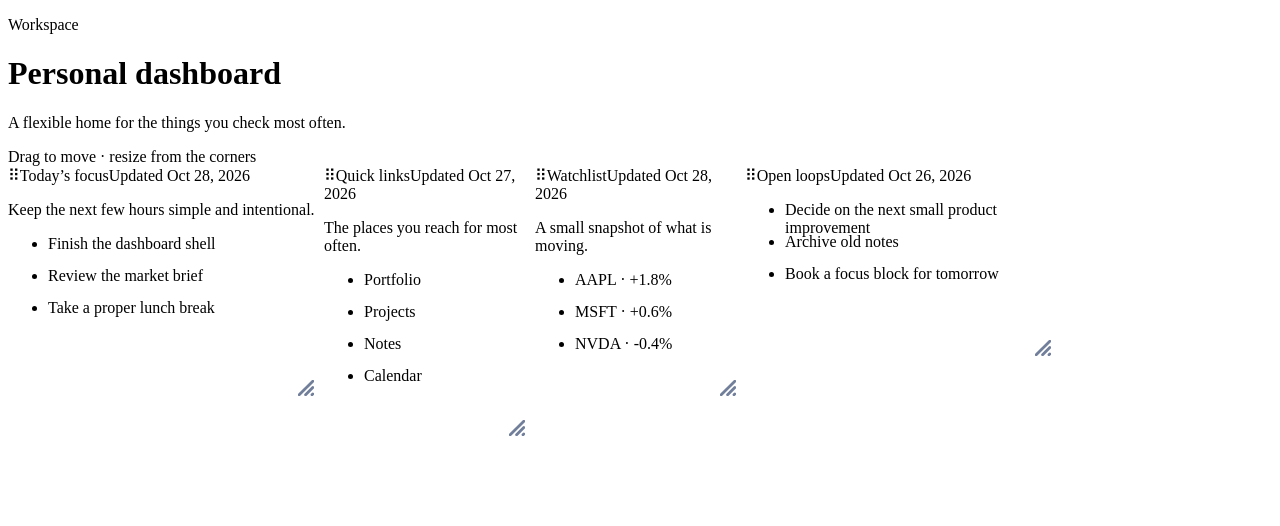
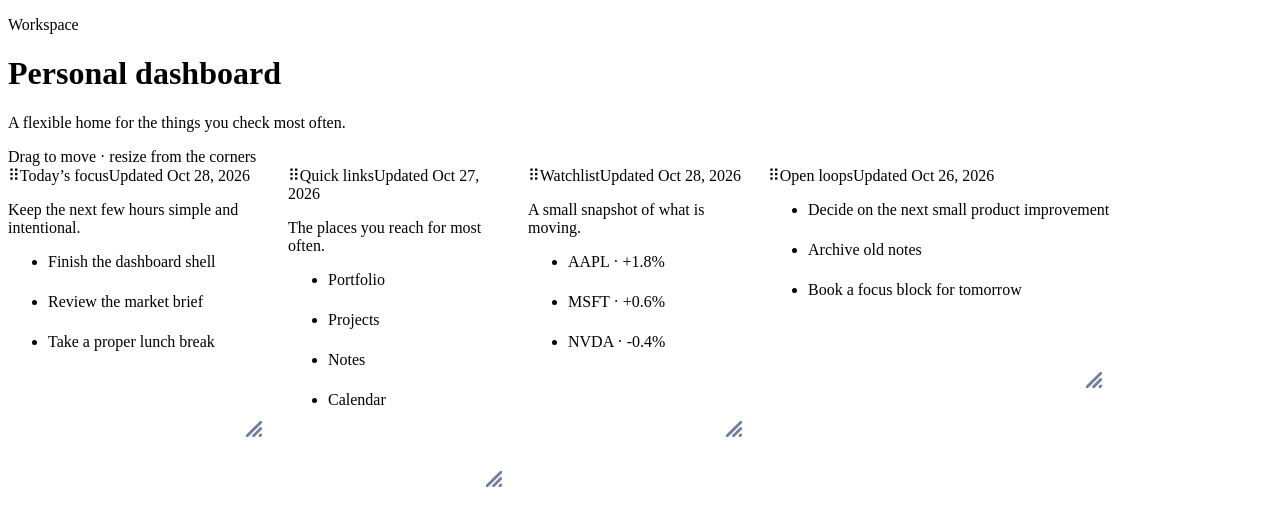
Before and after one commit to rofrantz/dashboard, a React (Vite) app in the folder apps/personal-dashboard/: page / in a window 1280 px wide. Shown: the top 526 px of the page. Built offline with nearby package versions, Linux system fonts and the light colour scheme.

Commit message:
Update dashboard layout and styles for enhanced card dimensions and spacing

```diff
--- a/apps/personal-dashboard/src/app/dashboard.tsx
+++ b/apps/personal-dashboard/src/app/dashboard.tsx
@@ -7,17 +7,14 @@ import './resize-handle.scss';
 
 const ResponsiveGridLayout = WidthProvider(Responsive);
 
-const rowHeight = 32;     // height of each row in pixels
-const defaultRowGap = 8;  // gap between rows in pixels
+const rowHeight = 40;     // height of each row in pixels
+const defaultRowGap = 12;  // gap between rows in pixels
 
-const minCardWidth = 2;
+const minCardWidth = 6;
 const minCardHeight = 2;
 
 type DashboardLayout = {
-  x: number;
-  y: number;
-  w: number;
-  h: number;
+  x: number; y: number; w: number; h: number;
 };
 
 export type HomepageDashboardCard = {
@@ -30,24 +27,13 @@ export type HomepageDashboardCard = {
 };
 
 export function Dashboard() {
-  const [layouts, setLayouts] = useState<Layouts>(() =>
-    Object.fromEntries(
-      Object.keys(dashboardConfig.columns).map((breakpoint) => [
-        breakpoint,
-        dashboardConfig.items.map((item) => ({
-          ...item.layout[breakpoint as keyof typeof item.layout],
-          i: item.id,
-          minW: minCardWidth,
-          minH: minCardHeight
-        })),
-      ]),
-    ),
-  );
+  const [layouts, setLayouts] = useState<Layouts>(() => Object.fromEntries(Object.keys(dashboardConfig.columns).map((breakpoint) => [breakpoint, dashboardConfig.items.map((item) => ({
+    ...item.layout[breakpoint as keyof typeof item.layout], i: item.id, minW: minCardWidth, minH: minCardHeight
+  })),]),),);
 
   useMemo(() => new Map(dashboardConfig.items.map((item) => [item.id, item])), []);
 
-  return (
-    <main className="min-h-screen bg-slate-50 px-5 py-7 text-slate-900 sm:px-10 sm:py-12 lg:px-[5vw]">
+  return (<main className="min-h-screen bg-slate-50 px-5 py-7 text-slate-900 sm:px-10 sm:py-12 lg:px-[5vw]">
     <header className="mx-auto mb-7 flex max-w-360 flex-col justify-between gap-4 sm:flex-row sm:items-end">
       <div>
         <p className="mb-2 text-xs font-bold uppercase tracking-[.12em] text-slate-500">Workspace</p>
@@ -62,40 +48,37 @@ export function Dashboard() {
       layouts={layouts}
       breakpoints={dashboardConfig.breakpoints}
       cols={dashboardConfig.columns}
-        rowHeight={rowHeight + defaultRowGap}
-        margin={[0, 0]}
+      rowHeight={0.5}
+      margin={[16, 16]}
       containerPadding={[0, 0]}
       isDraggable
       isResizable
       draggableHandle=".cursor-move"
       onLayoutChange={(_current: Layout[], all: Layouts) => setLayouts(all)}
     >
-        {dashboardConfig.items.map((item: HomepageDashboardCard) => (
-          <section key={item.id}
-                   className="flex h-full flex-col overflow-visible rounded-[20px] border border-slate-200 bg-white/90 p-5 shadow-[0_10px_24px_rgba(20,34,66,.06),0_2px_5px_rgba(20,34,66,.04)] transition-shadow duration-500 ease-out hover:shadow-[0_18px_30px_rgba(20,34,66,.14),0_7px_10px_rgba(20,34,66,.08)]">
+      {dashboardConfig.items.map((item: HomepageDashboardCard) => (<section
+        key={item.id}
+        className="flex h-full flex-col overflow-visible rounded-[20px] border border-slate-200 bg-white/90 p-5 shadow-[0_10px_24px_rgba(20,34,66,.06),0_2px_5px_rgba(20,34,66,.04)] transition-shadow duration-500 ease-out hover:shadow-[0_18px_30px_rgba(20,34,66,.14),0_7px_10px_rgba(20,34,66,.08)]"
+      >
         <div className="flex cursor-move items-center gap-2 font-bold mb-2" aria-label={`Move ${item.title}`}>
           <span className="text-[22px] leading-none text-slate-400" aria-hidden="true">⠿</span>
           <span>{item.title}</span>
           <time className="ml-auto whitespace-nowrap text-[11px] font-medium tracking-[.02em] text-slate-400"
                 dateTime={item.lastUpdated}>
             Updated {new Date(item.lastUpdated).toLocaleDateString(undefined, {
-                month: 'short',
-                day: 'numeric',
-                year: 'numeric'
+            month: 'short', day: 'numeric', year: 'numeric'
           })}
           </time>
         </div>
         {item.description && <p className="mb-4 text-sm leading-6 text-slate-500">{item.description}</p>}
         <div className="min-h-0 flex-1 overflow-y-auto pr-1 [scrollbar-color:#c5ccda_transparent] scrollbar-thin">
-              <ul className="mt-2 grid list-none" style={{gap: defaultRowGap}}>
+          <ul className="grid list-none gap-3 mt-2">
             {item.items.map((entry) => <li style={{height: rowHeight}}
                                            className="flex items-center rounded-xl bg-slate-100 px-3 text-sm text-slate-700"
                                            key={entry}>{entry}</li>)}
           </ul>
         </div>
-          </section>
-        ))}
+      </section>))}
     </ResponsiveGridLayout>
-    </main>
-  );
+  </main>);
 }
--- a/apps/personal-dashboard/src/data/dashboard.json
+++ b/apps/personal-dashboard/src/data/dashboard.json
@@ -2,14 +2,14 @@
   "title": "Personal dashboard",
   "subtitle": "A flexible home for the things you check most often.",
   "breakpoints": { "lg": 1200, "md": 996, "sm": 768, "xs": 480, "xxs": 0 },
-  "columns": { "lg": 12, "md": 10, "sm": 6, "xs": 4, "xxs": 2 },
+  "columns": { "lg": 32, "md": 10, "sm": 6, "xs": 4, "xxs": 2 },
   "items": [
     {
       "id": "focus",
       "title": "Today’s focus",
       "lastUpdated": "2026-10-28",
       "description": "Keep the next few hours simple and intentional.",
-      "layout": { "lg": { "x": 0, "y": 0, "w": 3, "h": 6 }, "md": { "x": 0, "y": 0, "w": 5, "h": 13 }, "sm": { "x": 0, "y": 0, "w": 6, "h": 13 }, "xs": { "x": 0, "y": 0, "w": 4, "h": 13 }, "xxs": { "x": 0, "y": 0, "w": 2, "h": 13 } },
+      "layout": { "lg": { "x": 0, "y": 0, "w": 7, "h": 18 }, "md": { "x": 0, "y": 0, "w": 5, "h": 13 }, "sm": { "x": 0, "y": 0, "w": 6, "h": 13 }, "xs": { "x": 0, "y": 0, "w": 4, "h": 13 }, "xxs": { "x": 0, "y": 0, "w": 2, "h": 13 } },
       "items": ["Finish the dashboard shell", "Review the market brief", "Take a proper lunch break"]
     },
     {
@@ -17,7 +17,7 @@
       "title": "Quick links",
       "lastUpdated": "2026-10-27",
       "description": "The places you reach for most often.",
-      "layout": { "lg": { "x": 3, "y": 0, "w": 2, "h": 7 }, "md": { "x": 5, "y": 0, "w": 5, "h": 13 }, "sm": { "x": 0, "y": 13, "w": 3, "h": 12 }, "xs": { "x": 0, "y": 13, "w": 4, "h": 12 }, "xxs": { "x": 0, "y": 13, "w": 2, "h": 12 } },
+      "layout": { "lg": { "x": 7, "y": 0, "w": 6, "h": 21 }, "md": { "x": 5, "y": 0, "w": 5, "h": 13 }, "sm": { "x": 0, "y": 13, "w": 3, "h": 12 }, "xs": { "x": 0, "y": 13, "w": 4, "h": 12 }, "xxs": { "x": 0, "y": 13, "w": 2, "h": 12 } },
       "items": ["Portfolio", "Projects", "Notes", "Calendar"]
     },
     {
@@ -25,14 +25,14 @@
       "title": "Watchlist",
       "lastUpdated": "2026-10-28",
       "description": "A small snapshot of what is moving.",
-      "layout": { "lg": { "x": 5, "y": 0, "w": 2, "h": 6 }, "md": { "x": 0, "y": 13, "w": 5, "h": 13 }, "sm": { "x": 3, "y": 13, "w": 3, "h": 12 }, "xs": { "x": 0, "y": 25, "w": 4, "h": 12 }, "xxs": { "x": 0, "y": 25, "w": 2, "h": 12 } },
+      "layout": { "lg": { "x": 13, "y": 0, "w": 6, "h": 18 }, "md": { "x": 0, "y": 13, "w": 5, "h": 13 }, "sm": { "x": 3, "y": 13, "w": 3, "h": 12 }, "xs": { "x": 0, "y": 25, "w": 4, "h": 12 }, "xxs": { "x": 0, "y": 25, "w": 2, "h": 12 } },
       "items": ["AAPL · +1.8%", "MSFT · +0.6%", "NVDA · -0.4%"]
     },
     {
       "id": "notes",
       "title": "Open loops",
       "lastUpdated": "2026-10-26",
-      "layout": { "lg": { "x": 7, "y": 0, "w": 3, "h": 5 }, "md": { "x": 5, "y": 13, "w": 5, "h": 11 }, "sm": { "x": 0, "y": 25, "w": 6, "h": 11 }, "xs": { "x": 0, "y": 37, "w": 4, "h": 11 }, "xxs": { "x": 0, "y": 37, "w": 2, "h": 11 } },
+      "layout": { "lg": { "x": 19, "y": 0, "w": 9, "h": 15 }, "md": { "x": 5, "y": 13, "w": 5, "h": 11 }, "sm": { "x": 0, "y": 25, "w": 6, "h": 11 }, "xs": { "x": 0, "y": 37, "w": 4, "h": 11 }, "xxs": { "x": 0, "y": 37, "w": 2, "h": 11 } },
       "items": ["Decide on the next small product improvement", "Archive old notes", "Book a focus block for tomorrow"]
     }
   ]
```
Lines whose indentation alone changed are shown as unchanged.
